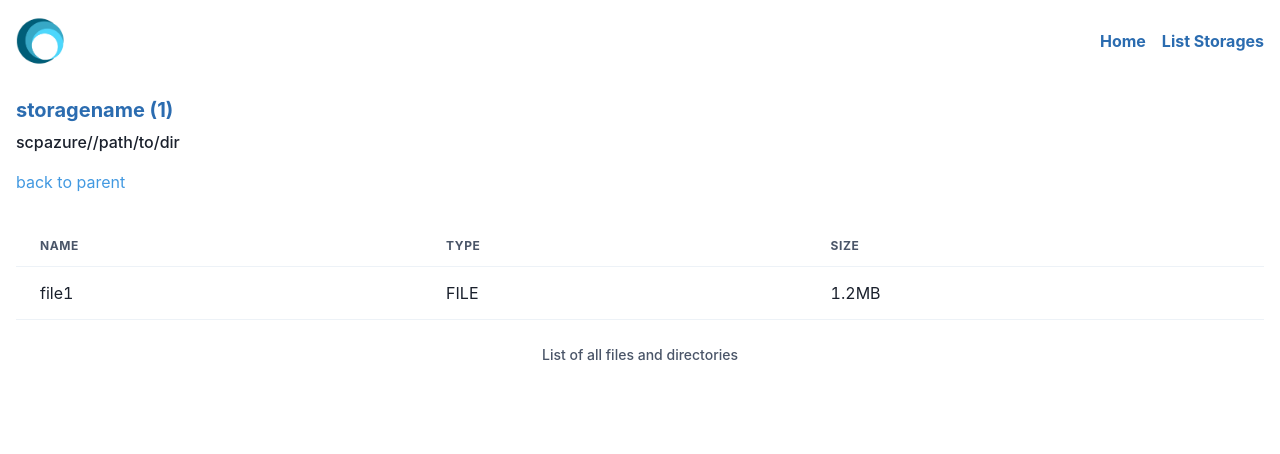
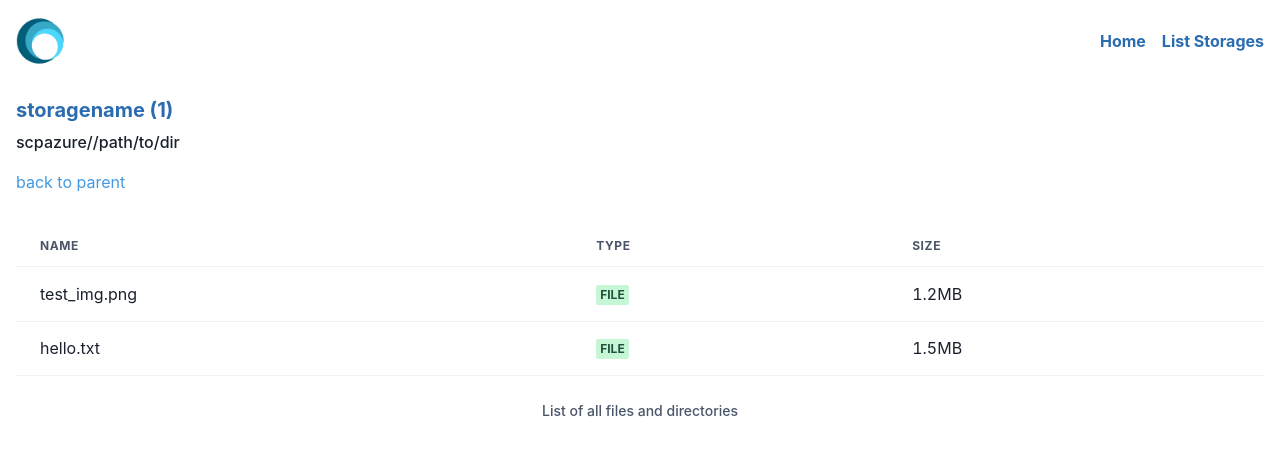
Before and after one commit to SagorLevy/Airavata-MFT-Frontend, a Next.js app: page /storage/1 in a window 1280 px wide. Shown: the top 454 px of the page. Built offline with nearby package versions, Linux system fonts and the light colour scheme.

Commit message:
added update to readme

```diff
--- a/pages/list-storages.js
+++ b/pages/list-storages.js
@@ -13,6 +13,7 @@ import
     TableContainer,
     Heading,
     Container,
+    Badge,
     Flex
 } from '@chakra-ui/react';
 import { NavBar } from '../components/NavBar';
@@ -72,7 +73,7 @@ export default function ListStorages()
                                     return (
                                         <Tr key={index}>
                                             <Td>{item.name}</Td>
-                                            <Td>{item.type}</Td>
+                                            <Td><Badge colorScheme="blue">{item.type}</Badge></Td>
                                             <Td>{item.id}</Td>
                                             <Td>
                                                 <Flex gap={2}>
--- a/pages/storage/[id].js
+++ b/pages/storage/[id].js
@@ -11,15 +11,22 @@ import
     Th,
     Td,
     TableCaption,
+    Badge,
     TableContainer,
 } from '@chakra-ui/react';
 
 const currDirData = [
     {
-        "name": "file1",
+        "name": "test_img.png",
         "type": "FILE",
         "id": "fb9d852a-88b2-4980-8e12-1d19bd733a1f",
         "size": "1.2MB"
+    },
+    {
+        "name": "hello.txt",
+        "type": "FILE",
+        "id": "fb9d852a-88b2-4980-8e12-1d19bd733ak9",
+        "size": "1.5MB"
     }
 ];
 export default function StorageDynamic()
@@ -50,7 +57,7 @@ export default function StorageDynamic()
                             {currDirData.map((item) => (
                                 <Tr key={item.id}>
                                     <Td>{item.name}</Td>
-                                    <Td>{item.type}</Td>
+                                    <Td><Badge colorScheme="green">{item.type}</Badge></Td>
                                     <Td>{item.size}</Td>
 
                                 </Tr>
```
Also changed, not shown: 1 other file (tests, documents, lock files or other folders).
